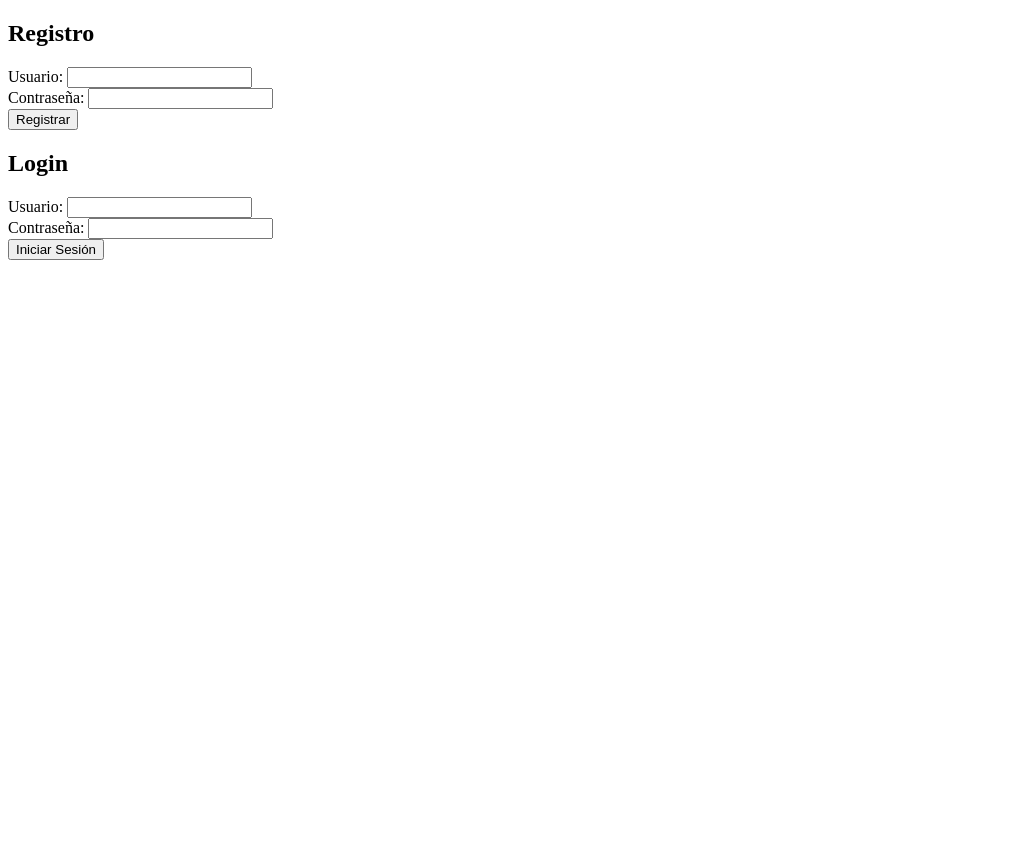
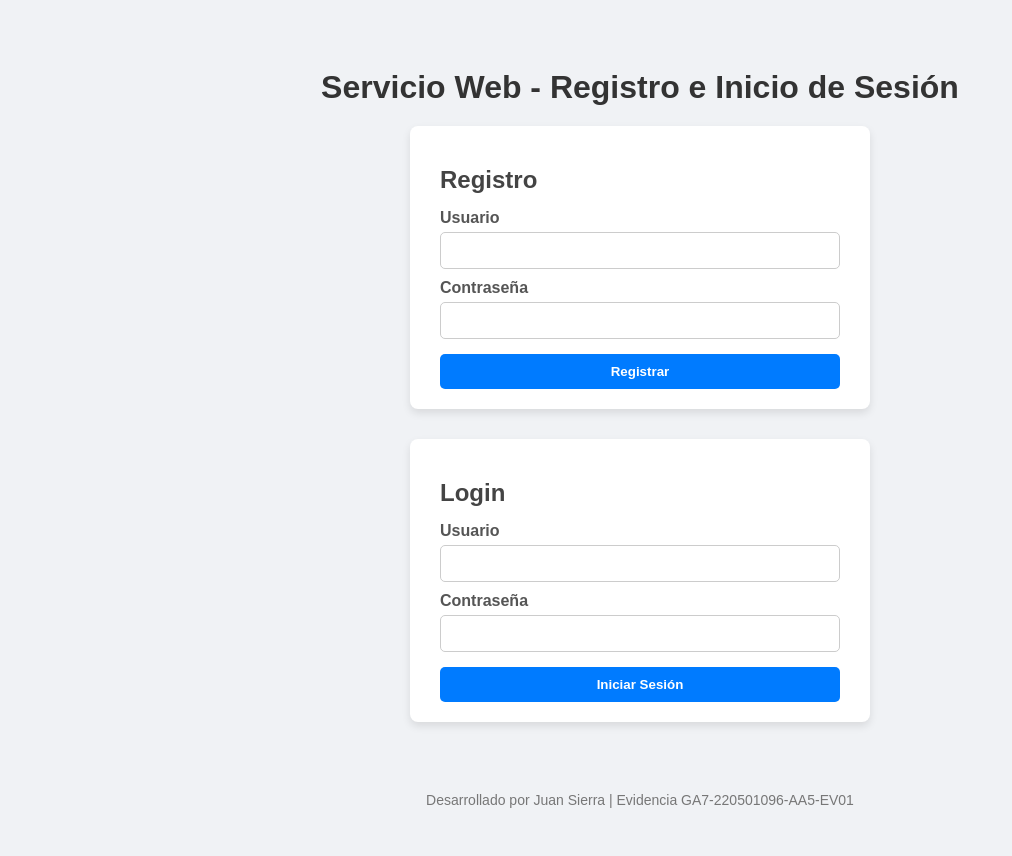
Before and after one commit to XxJuanD007xX/servicio-web-login, a PHP site: page / in a window 1280 px wide. Shown: the whole page, without its empty margins (0-1012 px from the left). Before the commit the page ends 260 px from the top, so only its background shows below. Run offline with PHP 8.4, Linux system fonts and the light colour scheme.

Commit message:
Estilo mejorado para index.php con diseño visual limpio

```diff
--- a/index.php
+++ b/index.php
@@ -2,27 +2,115 @@
 <html lang="es">
 
     <head>
+
         <meta charset="UTF-8">
-        <title>Login Servicio Web</title>
+        <title>Servicio Web - Registro e Inicio de Sesión</title>
+
+        <style>
+            body {
+                background-color: #f0f2f5;
+                font-family: Arial, sans-serif;
+                display: flex;
+                flex-direction: column;
+                align-items: center;
+                padding: 40px;
+            }
+
+            h1 {
+                color: #333;
+                margin-bottom: 20px;
+            }
+
+            .form-container {
+                background-color: #fff;
+                border-radius: 8px;
+                padding: 20px 30px;
+                margin-bottom: 30px;
+                width: 100%;
+                max-width: 400px;
+                box-shadow: 0 4px 8px rgba(0,0,0,0.1);
+            }
+
+            .form-container h2 {
+                margin-bottom: 15px;
+                color: #444;
+            }
+
+            label {
+                display: block;
+                margin-top: 10px;
+                font-weight: bold;
+                color: #555;
+            }
+
+            input[type="text"],
+            input[type="password"] {
+                width: 100%;
+                padding: 10px;
+                margin-top: 5px;
+                border-radius: 5px;
+                border: 1px solid #ccc;
+                box-sizing: border-box;
+            }
+
+            input[type="submit"] {
+                background-color: #007bff;
+                color: white;
+                border: none;
+                padding: 10px;
+                margin-top: 15px;
+                border-radius: 5px;
+                cursor: pointer;
+                width: 100%;
+                font-weight: bold;
+            }
+
+            input[type="submit"]:hover {
+                background-color: #0056b3;
+            }
+
+            footer {
+                margin-top: 40px;
+                color: #777;
+                font-size: 14px;
+            }
+        </style>
+
     </head>
 
     <body>
 
+        <h1>Servicio Web - Registro e Inicio de Sesión</h1>
+
+        <div class="form-container">
             <h2>Registro</h2>
+            <form method="POST" action="registro.php">
+                <label for="usuario_reg">Usuario</label>
+                <input type="text" name="usuario" id="usuario_reg" required>
 
-        <form method="POST" action="registro.php">
-            Usuario: <input type="text" name="usuario" required><br>
-            Contraseña: <input type="password" name="contrasena" required><br>
+                <label for="contrasena_reg">Contraseña</label>
+                <input type="password" name="contrasena" id="contrasena_reg" required>
+
                 <input type="submit" value="Registrar">
             </form>
+        </div>
 
+        <div class="form-container">
             <h2>Login</h2>
+            <form method="POST" action="login.php">
+                <label for="usuario_log">Usuario</label>
+                <input type="text" name="usuario" id="usuario_log" required>
 
-        <form method="POST" action="login.php">
-            Usuario: <input type="text" name="usuario" required><br>
-            Contraseña: <input type="password" name="contrasena" required><br>
+                <label for="contrasena_log">Contraseña</label>
+                <input type="password" name="contrasena" id="contrasena_log" required>
+
                 <input type="submit" value="Iniciar Sesión">
             </form>
+        </div>
+
+        <footer>
+            Desarrollado por Juan Sierra | Evidencia GA7-220501096-AA5-EV01
+        </footer>
 
     </body>
 
```
Lines whose indentation alone changed are shown as unchanged.
